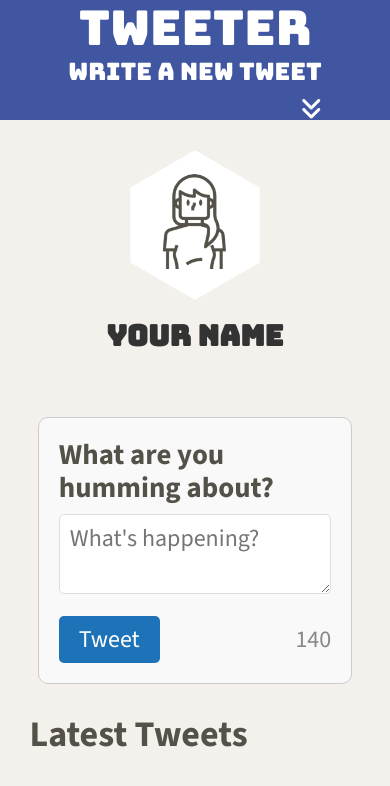
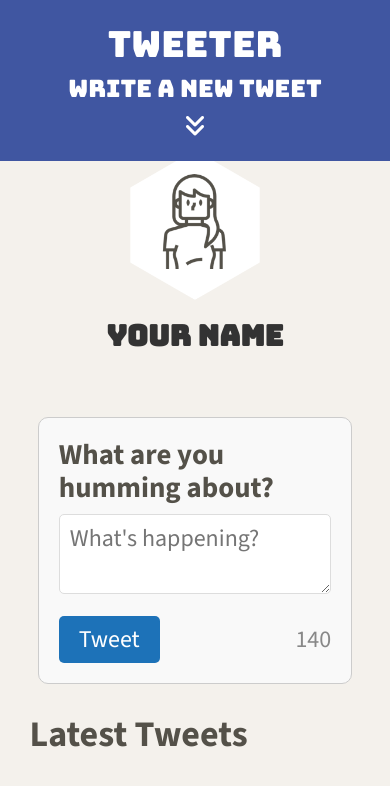
Before and after one commit to murray-pocha/tweeter, a website: page public/index.html in a window 390 px wide. Drawn offline with nearby package versions, Linux system fonts and the light colour scheme; no server answers.

Commit message:
clean code, removed duplicate

```diff
--- a/public/styles/nav.css
+++ b/public/styles/nav.css
@@ -5,25 +5,24 @@ nav {
   width: 100%;
   background-color: #4056A1;
   color: #FFFFFF;
-  display: flex;               /* use flexbox to align the content */
+  display: flex; /* use flexbox to align the content */
   align-items: center;
   justify-content: space-between;
-  padding: 0 1.5em;            /* padding adds 1.5em on both left and right */
-  position: fixed;  /* makes the navbar 'fixed' it will always be visible at the top of the screen, even if user scrolls*/
-  top: 0;            /* stick to the top of the viewport */
-  z-index: 1000;     /* ensure its above other elements when scrolling*/
-  }
+  padding: 0 1.5em; /* padding adds 1.5em on both left and right */
+  position: fixed; /* makes the navbar 'fixed' it will always be visible at the top of the screen, even if user scrolls*/
+  top: 0; /* stick to the top of the viewport */
+  z-index: 1000; /* ensure its above other elements when scrolling*/
+}
 
 
-/* style for the <span> element inside <nav> */
 .nav-left {
-  flex: 1;
+  flex: 1; /* push to the left*/
   text-align: left;
 }
 
 .nav-title {
-font-family: "Bungee", sans-serif;
-font-size: 2em;
+  font-family: "Bungee", sans-serif;
+  font-size: 2em;
 }
 
 .nav-right {
@@ -34,7 +33,6 @@ font-size: 2em;
 }
 
 /* style for the 'write a new tweet' section */
-
 .nav-tweet-btn {
   font-family: "Bungee", sans-serif;
   font-size: 1em;
@@ -48,6 +46,24 @@ font-size: 2em;
 }
 
 .nav-arrow i {
-  font-size: 1em;   /* adjust icon size */
-  margin-top: 5px;     /* add space between the text and the icon */
+  font-size: 1em;
+  margin-top: 5px; /* add space between the text and the icon */
 }
+
+@media (max-width: 767px) {
+  nav {
+    flex-direction: column;
+    height: auto;
+    padding: 1em;
+  }
+
+  .nav-right {
+    margin-top: 10px; /* add spacing between title/write new tweet button*/
+    align-items: center; /* center button*/
+    flex-direction: column;
+  }
+
+  .nav-title {
+    font-size: 1.5em;
+  }
+}
```
